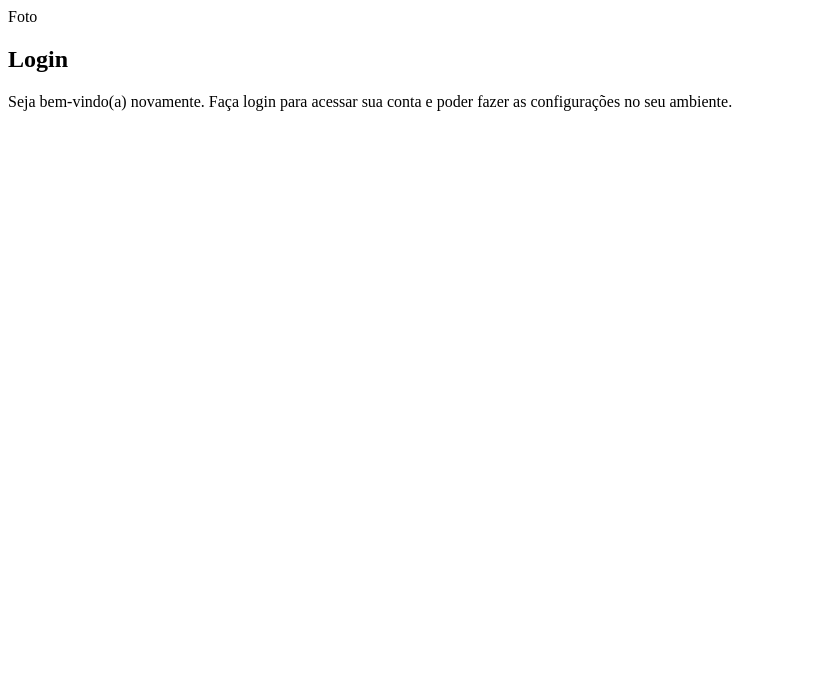
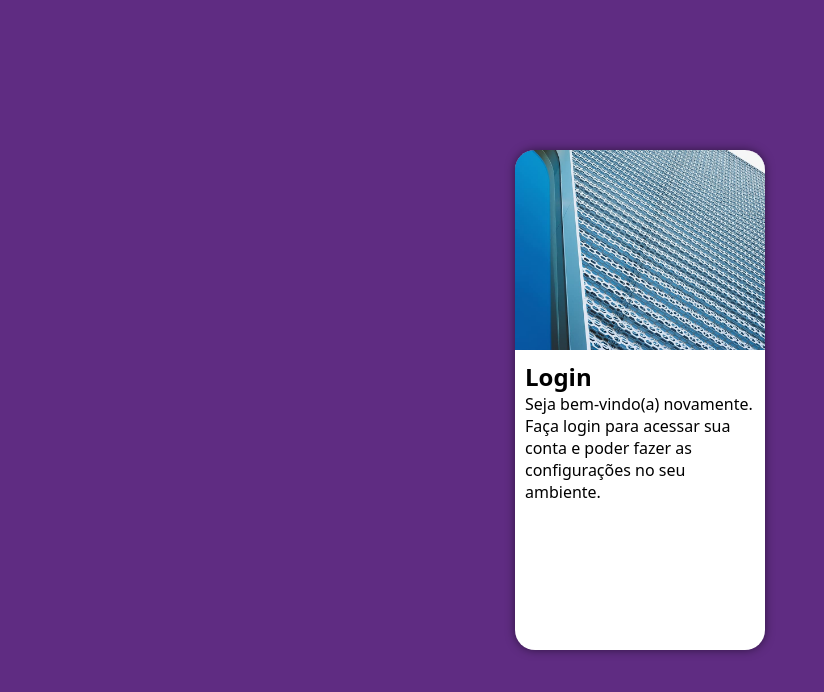
Before and after one commit to felisminochico/login, a plain HTML site: page index.html in a window 1280 px wide. Shown: the whole page, without its empty margins (0-824 px from the left). Drawn offline with Linux system fonts and the light colour scheme.

Commit message:
criei o estilo

```diff
--- a/estilos/style.css
+++ b/estilos/style.css
@@ -5,3 +5,46 @@
     Verde: #49a09d
     Lilás: #5f2c82
 */
+
+*{
+    box-sizing: border-box;
+    font-family: system-ui, -apple-system, BlinkMacSystemFont, 'Segoe UI', Roboto, Oxygen, Ubuntu, Cantarell, 'Open Sans', 'Helvetica Neue', sans-serif;
+    margin: 0px;
+    padding: 0px;
+}
+
+html, body{
+    background-color: #5f2c82;
+    height: 100vh;
+    width: 100vw;
+}
+
+main{
+    height: 100vh;
+    width: 100vw;
+}
+
+section#login{
+    background-color: white;
+    border-radius: 20px;
+    box-shadow: 0px 0px 10px rgba(0, 0, 0, 0.5);
+    height: 500px;
+    left: 50%;
+    overflow: hidden;
+    position: absolute;
+    top: 50%;
+    transform: translate(-50%, -50%);
+    width: 250px;
+}
+
+section#login > div#imagem{
+    background: #5f2c82 url(../imagens/metal.jpg) no-repeat left bottom fixed;
+    background-size: cover;
+    display: block;
+    height: 200px;
+}
+
+section#login > div#formulario{
+    display: block;
+    padding: 10px;
+}
--- a/index.html
+++ b/index.html
@@ -10,7 +10,7 @@
     <main>
         <section id="login">
             <div id="imagem">
-                Foto
+
             </div>
 
             <div id="formulario">
```
